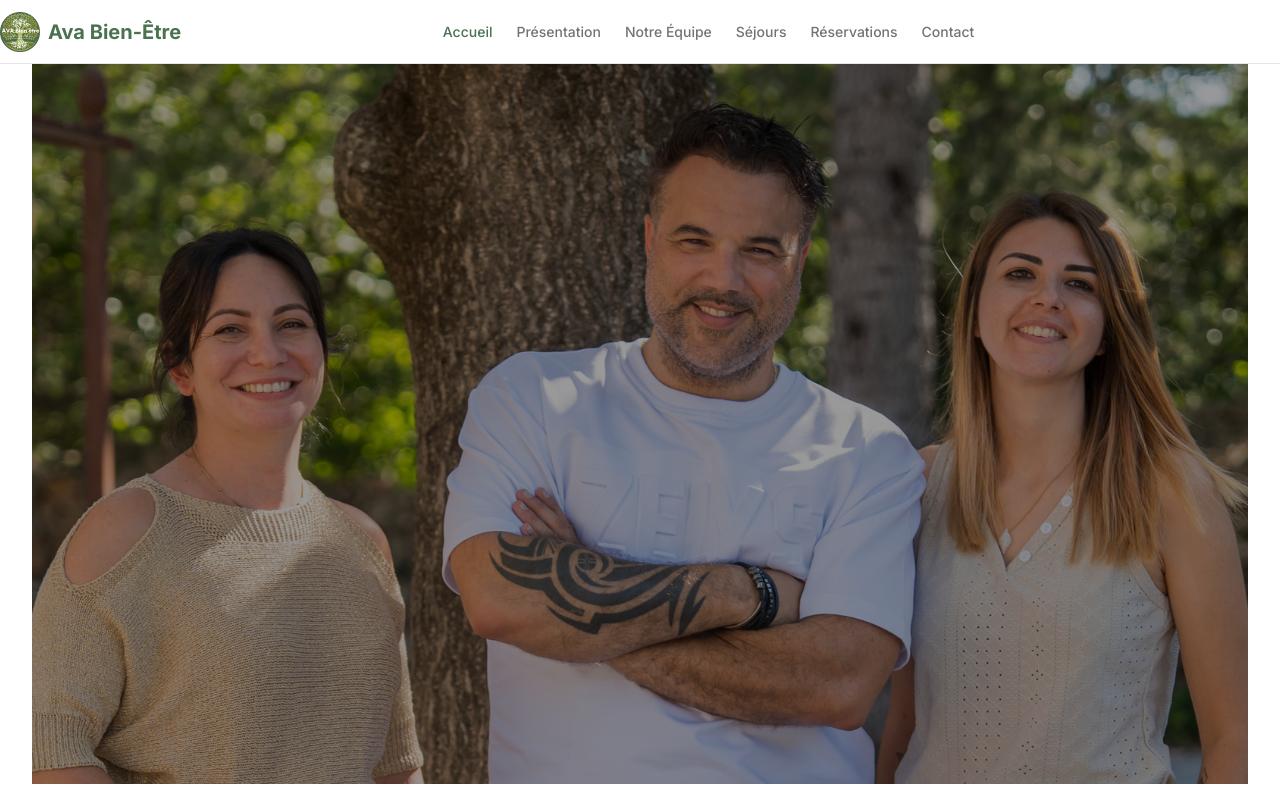
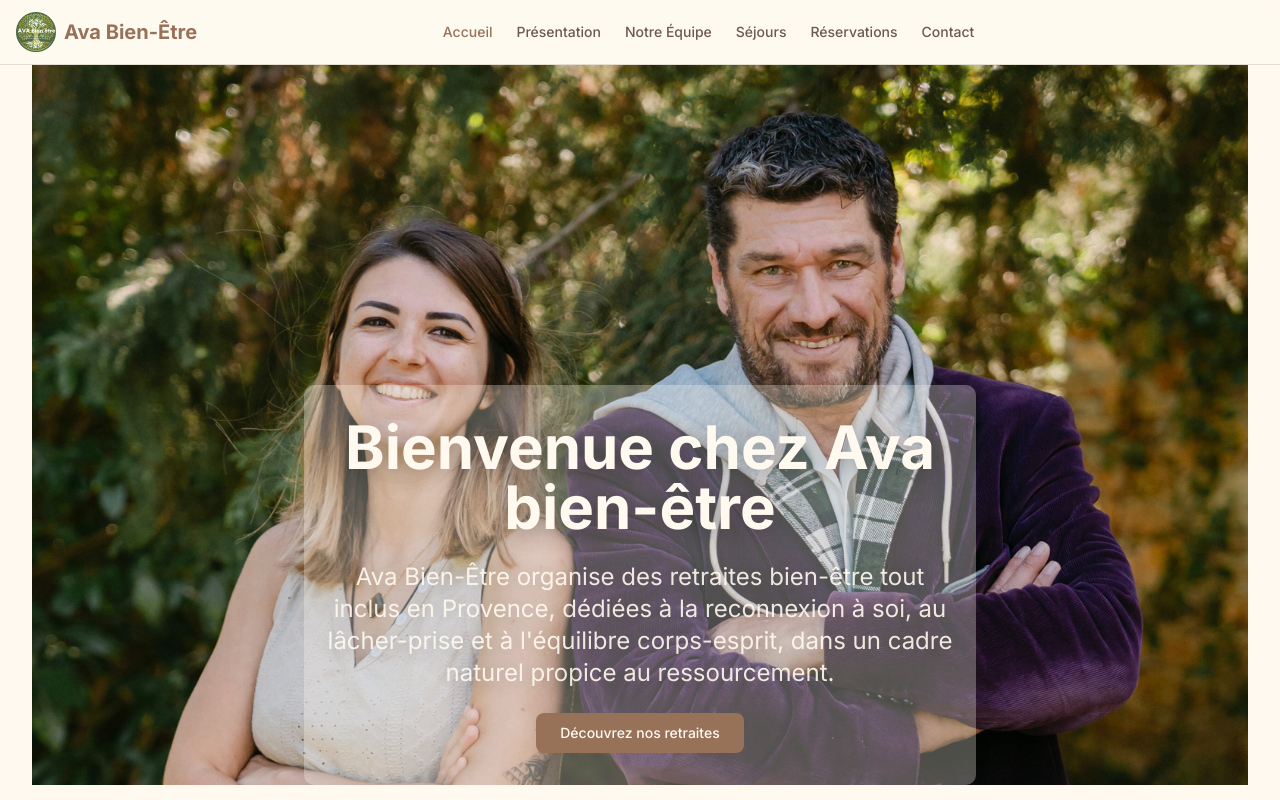
Before and after one commit to stephanemalho/ava-template, a Next.js app: page / in a window 1280 px wide. Shown: the top 800 px of the page. Built offline with nearby package versions, Linux system fonts and the light colour scheme.

Commit message:
✨add new colors

```diff
--- a/app/equipe/page.tsx
+++ b/app/equipe/page.tsx
@@ -96,8 +96,8 @@
                         <Card key={index} className="overflow-hidden">
                             <CardContent className="p-0">
                                 <div className={`grid md:grid-cols-2 gap-0 ${index % 2 === 1 ? "md:grid-flow-col-dense" : ""}`}>
-                                    <div className={`relative h-64 md:min-h-260 ${index % 2 === 1 ? "md:order-2" : ""}`}>
-                                        <Image src={member.image || "/placeholder.svg"} alt={member.name} fill className="object-cover" />
+                                    <div className={`relative m-4 h-dvh md:h-64 md:min-h-260 ${index % 2 === 1 ? "md:order-2" : ""}`}>
+                                        <Image src={member.image || "/placeholder.svg"} alt={member.name} fill className="object-cover rounded-lg" />
                                     </div>
                                     <div className={`p-8 flex flex-col justify-center ${index % 2 === 1 ? "md:order-1" : ""}`}>
                                         <div className="space-y-4">
--- a/app/globals.css
+++ b/app/globals.css
@@ -45,74 +45,74 @@
 
 :root {
   --radius: 0.625rem;
-  --background: oklch(1 0 0);
-  --foreground: oklch(0.145 0 0);
-  --card: oklch(0.7843 0.1212 106.68 / 0.1);
-  --card-foreground: oklch(0.145 0 0);
-  --popover: oklch(1 0 0);
-  --popover-foreground: oklch(0.145 0 0);
-  --primary:  oklch(0.5118 0.0687 148.47);
+  --background: oklch(0.985 0.015 80);
+  --foreground: oklch(0.22 0.03 35);
+  --card: oklch(0.95 0.02 80 / 0.7);
+  --card-foreground: oklch(0.22 0.03 35);
+  --popover: oklch(0.985 0.015 80);
+  --popover-foreground: oklch(0.22 0.03 35);
+  --primary: oklch(0.58 0.06 55);
   /*
   oklch(0.7843 0.1212 106.68);
  */
-  --primary-foreground: oklch(0.985 0 0);
-  --secondary: oklch(0.97 0 0);
-  --secondary-foreground: oklch(0.205 0 0);
-  --muted: oklch(0.7843 0.1212 106.68 / 0.4);
-  --muted-foreground: oklch(0.556 0 0);
-  --accent: oklch(0.97 0 0);
-  --accent-foreground: oklch(0.205 0 0);
+  --primary-foreground: oklch(0.985 0.015 80);
+  --secondary: oklch(0.97 0.015 80);
+  --secondary-foreground: oklch(0.3 0.03 35);
+  --muted: oklch(0.94 0.02 75 / 0.7);
+  --muted-foreground: oklch(0.48 0.03 45);
+  --accent: oklch(0.9 0.03 70);
+  --accent-foreground: oklch(0.28 0.03 40);
   --destructive: oklch(0.577 0.245 27.325);
-  --border: oklch(0.922 0 0);
-  --input: oklch(0.922 0 0);
-  --ring: oklch(0.708 0 0);
-  --chart-1: oklch(0.646 0.222 41.116);
-  --chart-2: oklch(0.6 0.118 184.704);
-  --chart-3: oklch(0.398 0.07 227.392);
-  --chart-4: oklch(0.828 0.189 84.429);
-  --chart-5: oklch(0.769 0.188 70.08);
-  --sidebar: oklch(0.985 0 0);
-  --sidebar-foreground: oklch(0.145 0 0);
-  --sidebar-primary: oklch(0.205 0 0);
-  --sidebar-primary-foreground: oklch(0.985 0 0);
-  --sidebar-accent: oklch(0.97 0 0);
-  --sidebar-accent-foreground: oklch(0.205 0 0);
-  --sidebar-border: oklch(0.922 0 0);
-  --sidebar-ring: oklch(0.708 0 0);
+  --border: oklch(0.9 0.02 80);
+  --input: oklch(0.9 0.02 80);
+  --ring: oklch(0.68 0.05 55);
+  --chart-1: oklch(0.6 0.12 50);
+  --chart-2: oklch(0.6 0.1 90);
+  --chart-3: oklch(0.7 0.1 130);
+  --chart-4: oklch(0.62 0.12 20);
+  --chart-5: oklch(0.56 0.08 70);
+  --sidebar: oklch(0.97 0.015 80);
+  --sidebar-foreground: oklch(0.22 0.03 35);
+  --sidebar-primary: oklch(0.58 0.06 55);
+  --sidebar-primary-foreground: oklch(0.985 0.015 80);
+  --sidebar-accent: oklch(0.9 0.03 70);
+  --sidebar-accent-foreground: oklch(0.28 0.03 40);
+  --sidebar-border: oklch(0.9 0.02 80);
+  --sidebar-ring: oklch(0.68 0.05 55);
 }
 
 .dark {
-  --background: oklch(48.696% 0.05873 148.615);
-  --foreground: oklch(0.985 0 0);
-  --card: oklch(0.205 0 0);
-  --card-foreground: oklch(0.985 0 0);
-  --popover: oklch(0.205 0 0);
-  --popover-foreground: oklch(0.985 0 0);
-  --primary: oklch(0.922 0 0);
-  --primary-foreground: oklch(0.205 0 0);
-  --secondary: oklch(0.269 0 0);
-  --secondary-foreground: oklch(0.985 0 0);
-  --muted: oklch(0.269 0 0);
-  --muted-foreground: oklch(0.708 0 0);
-  --accent: oklch(0.269 0 0);
-  --accent-foreground: oklch(0.985 0 0);
+  --background: oklch(0.42 0.02 70);
+  --foreground: oklch(0.95 0.015 80);
+  --card: oklch(0.46 0.02 70);
+  --card-foreground: oklch(0.95 0.015 80);
+  --popover: oklch(0.46 0.02 70);
+  --popover-foreground: oklch(0.95 0.015 80);
+  --primary: oklch(0.72 0.06 55);
+  --primary-foreground: oklch(0.24 0.03 35);
+  --secondary: oklch(0.5 0.02 70);
+  --secondary-foreground: oklch(0.95 0.015 80);
+  --muted: oklch(0.52 0.02 70);
+  --muted-foreground: oklch(0.8 0.02 70);
+  --accent: oklch(0.56 0.03 65);
+  --accent-foreground: oklch(0.95 0.015 80);
   --destructive: oklch(0.704 0.191 22.216);
-  --border: oklch(1 0 0 / 10%);
-  --input: oklch(1 0 0 / 15%);
-  --ring: oklch(0.556 0 0);
-  --chart-1: oklch(0.488 0.243 264.376);
-  --chart-2: oklch(0.696 0.17 162.48);
-  --chart-3: oklch(0.769 0.188 70.08);
-  --chart-4: oklch(0.627 0.265 303.9);
-  --chart-5: oklch(0.645 0.246 16.439);
-  --sidebar: oklch(0.205 0 0);
-  --sidebar-foreground: oklch(0.985 0 0);
-  --sidebar-primary: oklch(0.488 0.243 264.376);
-  --sidebar-primary-foreground: oklch(0.985 0 0);
-  --sidebar-accent: oklch(0.269 0 0);
-  --sidebar-accent-foreground: oklch(0.985 0 0);
-  --sidebar-border: oklch(1 0 0 / 10%);
-  --sidebar-ring: oklch(0.556 0 0);
+  --border: oklch(0.95 0.02 80 / 12%);
+  --input: oklch(0.95 0.02 80 / 18%);
+  --ring: oklch(0.66 0.06 55);
+  --chart-1: oklch(0.62 0.12 50);
+  --chart-2: oklch(0.62 0.1 90);
+  --chart-3: oklch(0.7 0.1 130);
+  --chart-4: oklch(0.64 0.12 20);
+  --chart-5: oklch(0.58 0.08 70);
+  --sidebar: oklch(0.45 0.02 70);
+  --sidebar-foreground: oklch(0.95 0.015 80);
+  --sidebar-primary: oklch(0.72 0.06 55);
+  --sidebar-primary-foreground: oklch(0.24 0.03 35);
+  --sidebar-accent: oklch(0.56 0.03 65);
+  --sidebar-accent-foreground: oklch(0.95 0.015 80);
+  --sidebar-border: oklch(0.95 0.02 80 / 12%);
+  --sidebar-ring: oklch(0.66 0.06 55);
 }
 
 @layer base {
@@ -120,6 +120,8 @@
     @apply border-border outline-ring/50;
   }
   body {
+    background-color: var(--background);
+    color: var(--foreground);
     @apply bg-background text-foreground;
   }
 }
--- a/app/page.tsx
+++ b/app/page.tsx
@@ -10,24 +10,32 @@
       {/* Hero Section */}
       <section className="relative min-h-[90vh] flex items-center justify-center overflow-hidden group">
         {/* Image de fond */}
-        <div className="absolute inset-0 z-0">
-          <Image
-            src="/les-fondateurs.jpg"
-            alt="Équipe Ava Bien-Être"
+        <div className="absolute inset-0 z-0">          <Image
+            src="/Aurelie-Pierre.jpg"
+            alt="?quipe Ava Bien-?tre"
             fill
-            className="object-cover"
+            className="object-cover md:hidden"
             priority
           />
-          <div className="absolute inset-0 bg-black/40" />
+          <Image
+            src="/les-fondateurs-2.jpg"
+            alt="?quipe Ava Bien-?tre"
+            fill
+            className="object-cover hidden md:block"
+            priority
+          />
         </div>
 
         {/* Contenu centré */}
-        <div className="absolute z-10 text-center text-white space-y-6 px-4 max-w-2xl mx-auto
-
-                  opacity-0 transition-opacity duration-500 group-hover:opacity-100">
-          <h1 className="text-4xl md:text-6xl font-bold">Besoin de déconnecter ?</h1>
-          <p className="text-xl md:text-2xl opacity-90">
-            Rejoignez-nous pour une retraite bien-être authentique en Provence
+        <div className="absolute z-10 bottom-0 text-center text-background space-y-6 px-4 max-w-2xl mx-auto bg-blur-lg bg-background/30 md:rounded-lg py-8 group-hover:backdrop-blur-sm transition-all">
+          <h1 className="text-4xl md:text-6xl font-bold drop-shadow-[0_3px_14px_rgba(0,0,0,0.35)]">
+            Bienvenue chez
+            Ava bien-être
+          </h1>
+          <p className="text-xl md:text-2xl opacity-90 drop-shadow-[0_2px_10px_rgba(0,0,0,0.3)]">
+            Ava Bien-Être organise des retraites bien-être tout inclus en Provence, dédiées
+            à la reconnexion à soi, au lâcher-prise et à l'équilibre corps-esprit, dans un
+            cadre naturel propice au ressourcement.
           </p>
           <Button size="lg" className="bg-primary hover:bg-primary/80">
             Découvrez nos retraites
@@ -57,9 +65,7 @@
               </Badge>
               <h2 className="text-3xl font-bold">Besoin de vous ressourcer ?</h2>
               <p className="text-muted-foreground leading-relaxed">
-                Nos séjours bien-être organisés des séjours tout inclus ! Hébergement, repas et activités au cœur de la
-                nature. Nous proposons des séjours de déconnexion, de ressourcement, de développement personnel et de
-                bien-être.
+                Ava bien être organise des séjours tout inclus : hébergement, repas et activités au service de ton bien être dans un cadre idyllique. Nous réunissons toute notre énergie dans de nombreux ateliers afin que tu passes un séjour extraordinaire, relaxant et dépaysant en notre compagnie ! N’attends plus pour te joindre à cette merveilleuse aventure humaine ! Sourires, bonne ambiance, rencontres, partage, surprises et découvertes seront au rendez-vous !
               </p>
               <div className="space-y-2">
                 <p className="font-semibold">Hébergement, repas, ateliers variés</p>
@@ -96,7 +102,7 @@
       </section>
 
       {/* Fondateurs Section */}
-      <section className="py-16 my-8 bg-muted/30">
+      <section className="py-16 mt-8 bg-muted/30">
         <div className="container mx-auto">
           <div className="text-center space-y-4 mb-12">
             <h2 className="text-3xl font-bold">Les Fondateurs</h2>
--- a/app/reservations/page.tsx
+++ b/app/reservations/page.tsx
@@ -106,7 +106,7 @@
                                             <div className="space-y-3">
                                                 {pkg.features.map((feature, idx) => (
                                                     <div key={idx} className="flex items-start space-x-2">
-                                                        <Check className="h-4 w-4 text-green-600 mt-0.5 flex-shrink-0" />
+                                                        <Check className="h-4 w-4 text-primary mt-0.5 flex-shrink-0" />
                                                         <p className="text-sm text-muted-foreground">{feature}</p>
                                                     </div>
                                                 ))}
--- a/app/sejours/page.tsx
+++ b/app/sejours/page.tsx
@@ -42,8 +42,8 @@
                 <div className="text-center space-y-6 mb-16">
                     <div className="relative h-64 md:h-96 rounded-lg overflow-hidden">
                         <Image src="/hebergement-exterieur.png" alt="Séjour à Trans-en-Provence" fill className="object-cover" />
-                        <div className="absolute inset-0 bg-black/40 flex items-center justify-center">
-                            <div className="text-white text-center space-y-4">
+                        <div className="absolute inset-0 bg-foreground/40 flex items-center justify-center">
+                            <div className="text-background text-center space-y-4">
                                 <h1 className="text-4xl md:text-6xl font-bold">Séjour à Trans-en-Provence</h1>
                                 <div className="flex items-center justify-center space-x-4">
                                     <Calendar className="h-5 w-5" />
--- a/components/footer.tsx
+++ b/components/footer.tsx
@@ -4,7 +4,7 @@
 export function Footer() {
     return (
         <footer className="bg-muted/50 border-t">
-            <div className="container py-12 mx-auto">
+            <div className="mx-auto w-full max-w-full px-4 py-12">
                 <div className="grid grid-cols-1 md:grid-cols-4 gap-8">
                     <div className="space-y-4">
                         <div className="flex items-center space-x-2">
--- a/components/navigation.tsx
+++ b/components/navigation.tsx
@@ -24,8 +24,8 @@
     const pathname = usePathname()
 
     return (
-        <header className="flex h-16 items-center justify-between sticky top-0 z-50 w-full border-b bg-background/95 backdrop-blur supports-[backdrop-filter]:bg-background/60">
-            <div className="container flex h-16 items-center justify-between mx-auto">
+        <header className="sticky top-0 z-50 w-full border-b bg-background/95 backdrop-blur supports-[backdrop-filter]:bg-background/60">
+            <div className="mx-auto flex h-16 w-full max-w-full items-center justify-between px-4">
                 <Link href="/" className="flex items-center space-x-2">
                     <div className="h-10 w-10 relative">
                         <Image
@@ -66,7 +66,7 @@
                                 <Menu className="h-5 w-5" />
                             </Button>
                         </SheetTrigger>
-                        <SheetContent side="right">
+                        <SheetContent side="right" className="w-1/2 px-4">
                             <nav className="flex flex-col space-y-4 mt-8">
                                 {navigation.map((item) => (
                                     <Link
--- /dev/null
+++ b/types/css.d.ts
@@ -0,0 +1 @@
+declare module "*.css";
```
Also changed, not shown: public/Aurelie-Pierre.jpg (added), public/les-fondateurs-2.jpg (added).
